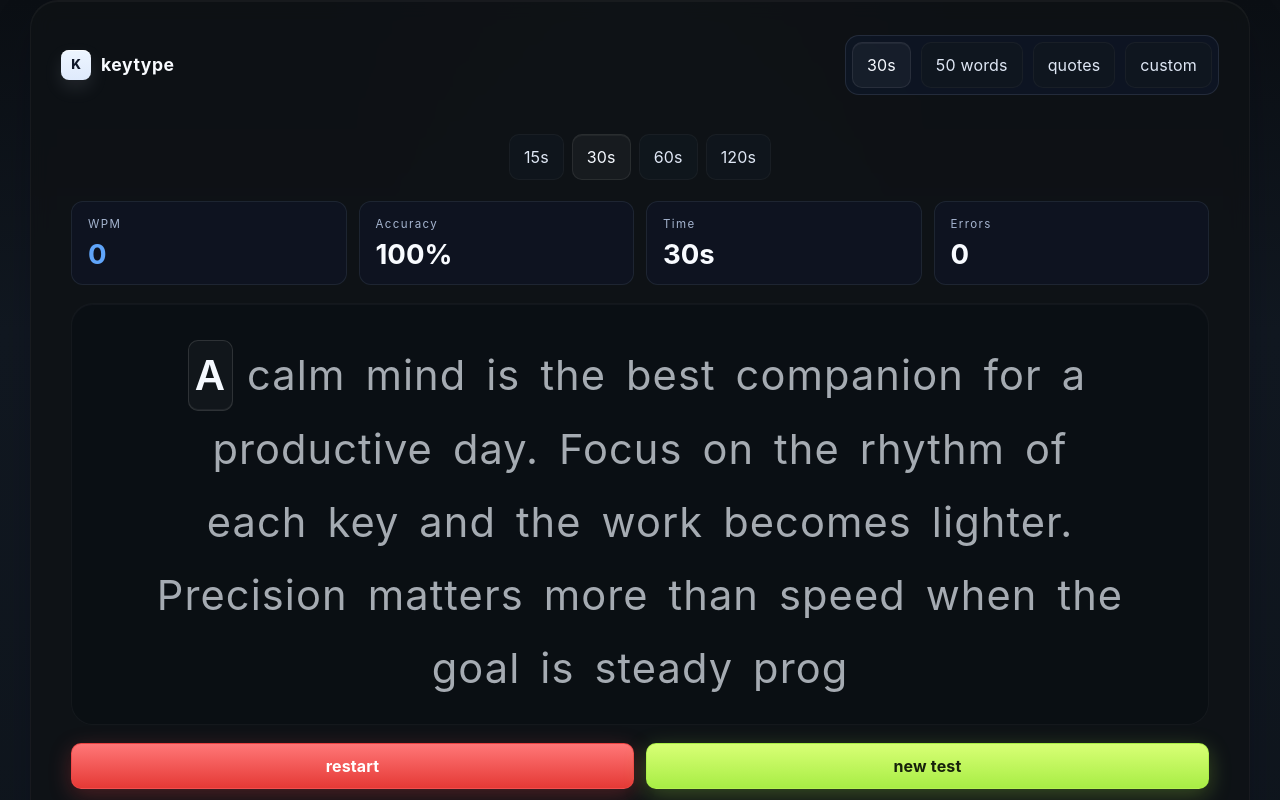
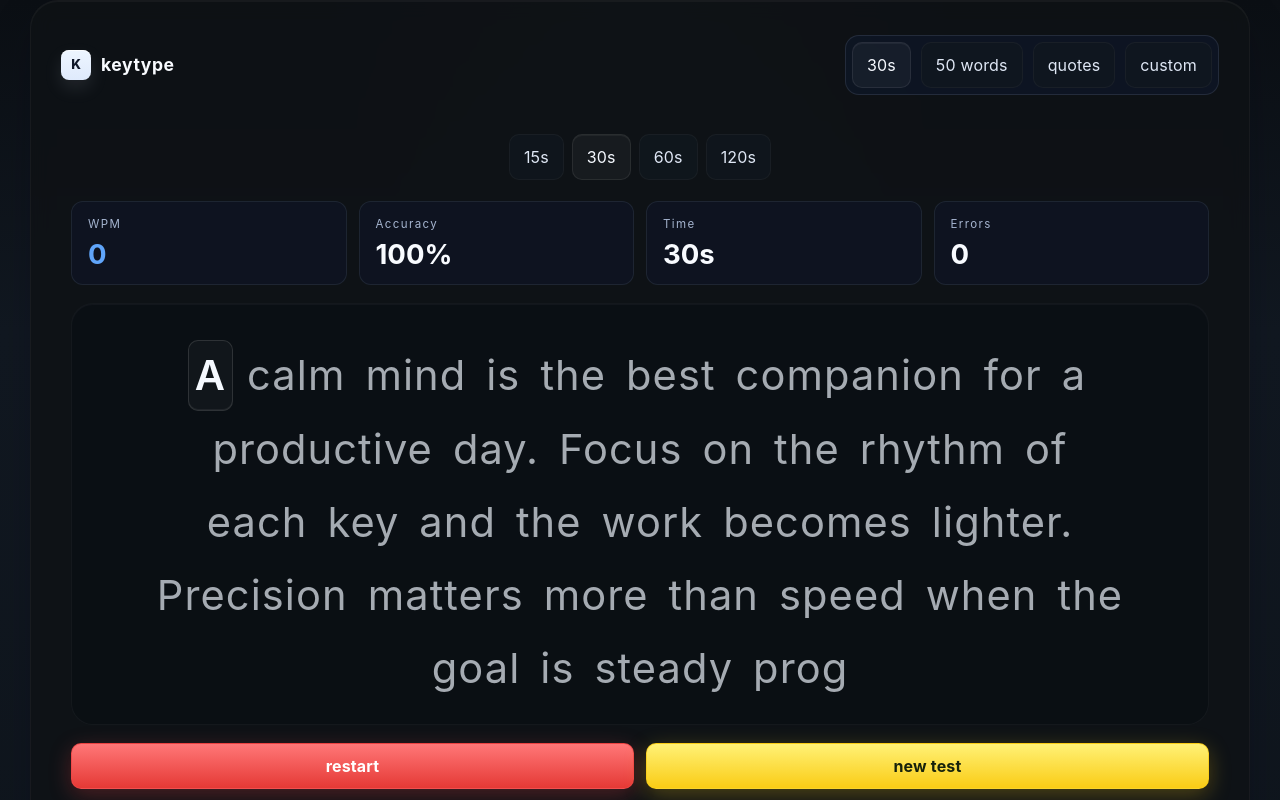
Before and after one commit to Zestojomoc/KEYBOARDTYPE, a React (Vite) app: page / in a window 1280 px wide. Shown: the top 800 px of the page. Built offline with nearby package versions, Linux system fonts and the light colour scheme.

Commit message:
Change new test button to yellow

```diff
--- a/src/App.css
+++ b/src/App.css
@@ -284,11 +284,11 @@
 }
 
 .action-button.new-test {
-  background: linear-gradient(180deg, #d8ff75, #a8ed45);
-  border-color: rgba(168, 237, 69, 0.72);
+  background: linear-gradient(180deg, #fff176, #facc15);
+  border-color: rgba(250, 204, 21, 0.78);
   color: #17220b;
   font-weight: 700;
-  box-shadow: 0 6px 22px rgba(168, 237, 69, 0.28);
+  box-shadow: 0 6px 22px rgba(250, 204, 21, 0.28);
 }
 
 .summary-panel {
```
